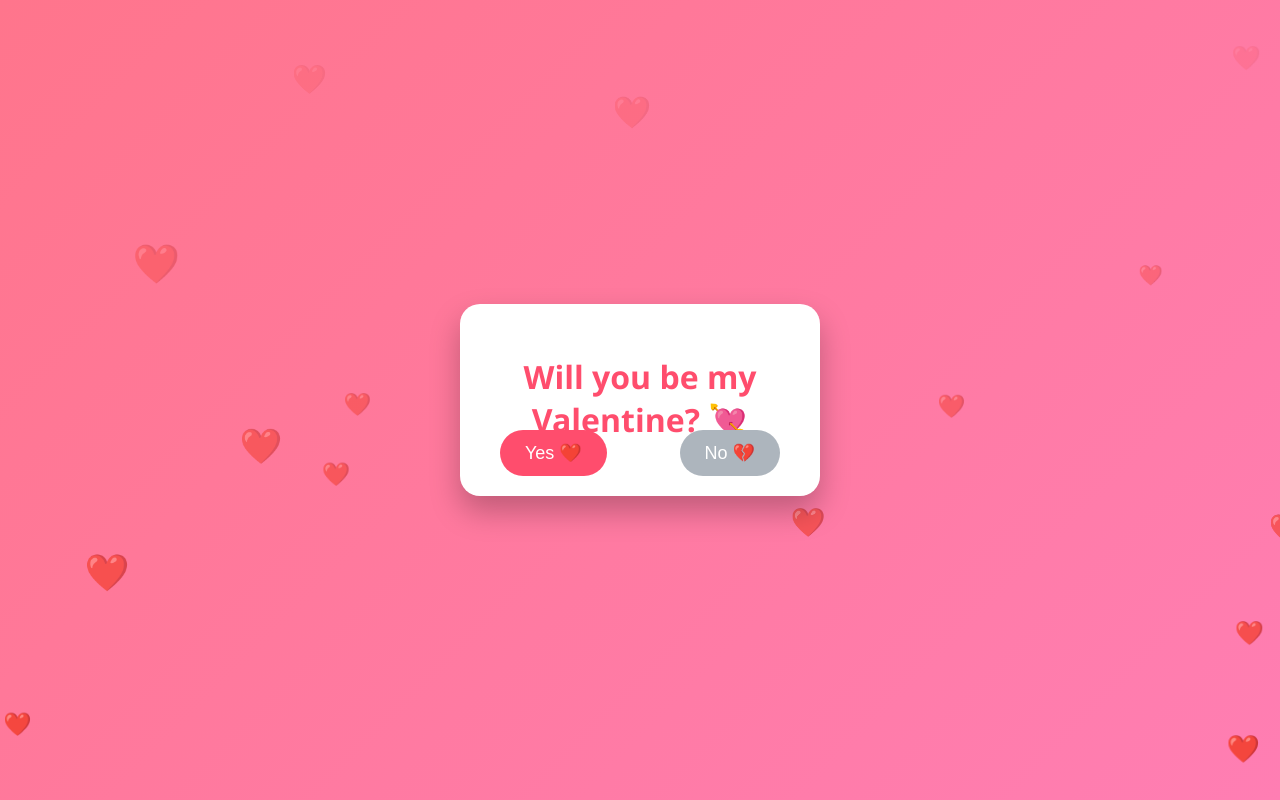
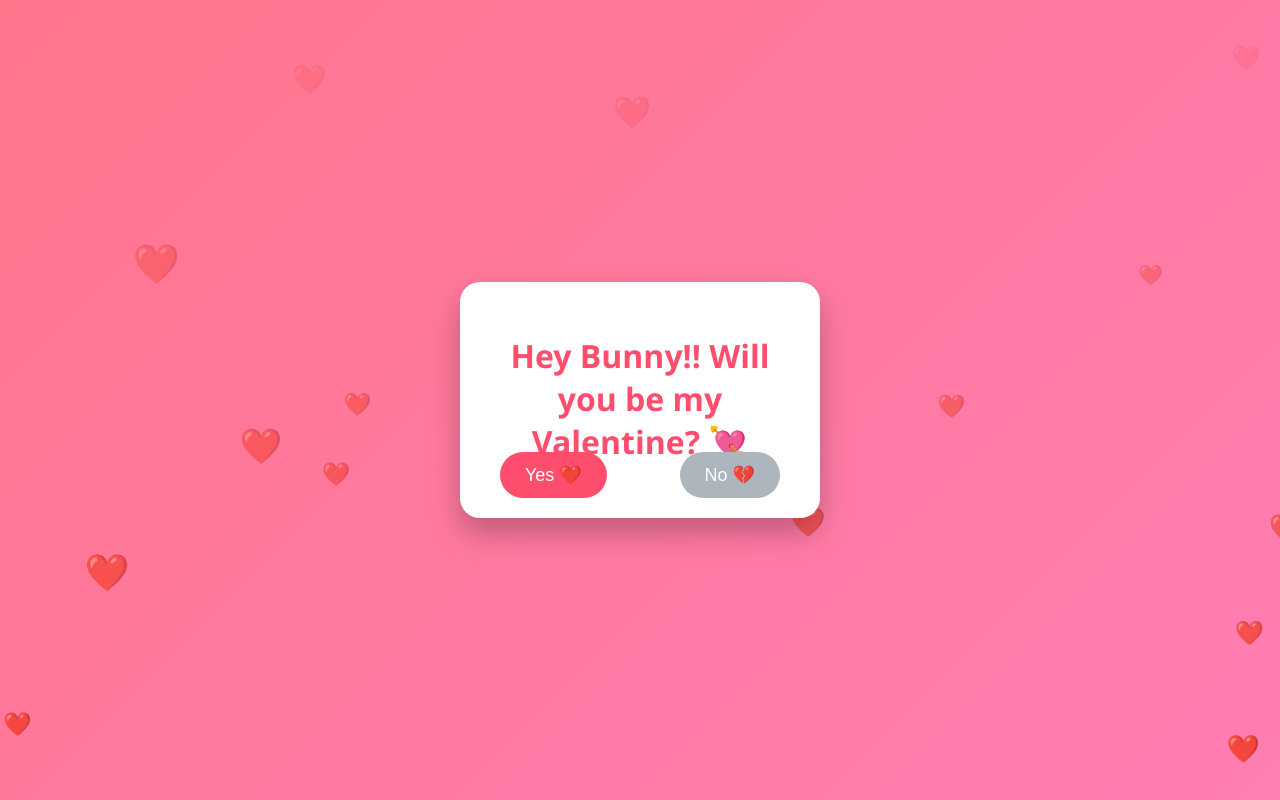
Before and after one commit to rohitkukreja705/Something-fun, a plain HTML site: page Mypage.html in a window 1280 px wide. Shown: the top 800 px of the page. Drawn offline with Linux system fonts and the light colour scheme.

Commit message:
Update Mypage.html

```diff
--- a/Mypage.html
+++ b/Mypage.html
@@ -103,7 +103,7 @@
 </audio>
 
 <div class="container" id="card">
-    <h1>Will you be my Valentine? 💘</h1>
+    <h1>Hey Bunny!! Will you be my Valentine? 💘</h1>
     <button id="yes">Yes ❤️</button>
     <button id="no">No 💔</button>
 </div>
```
